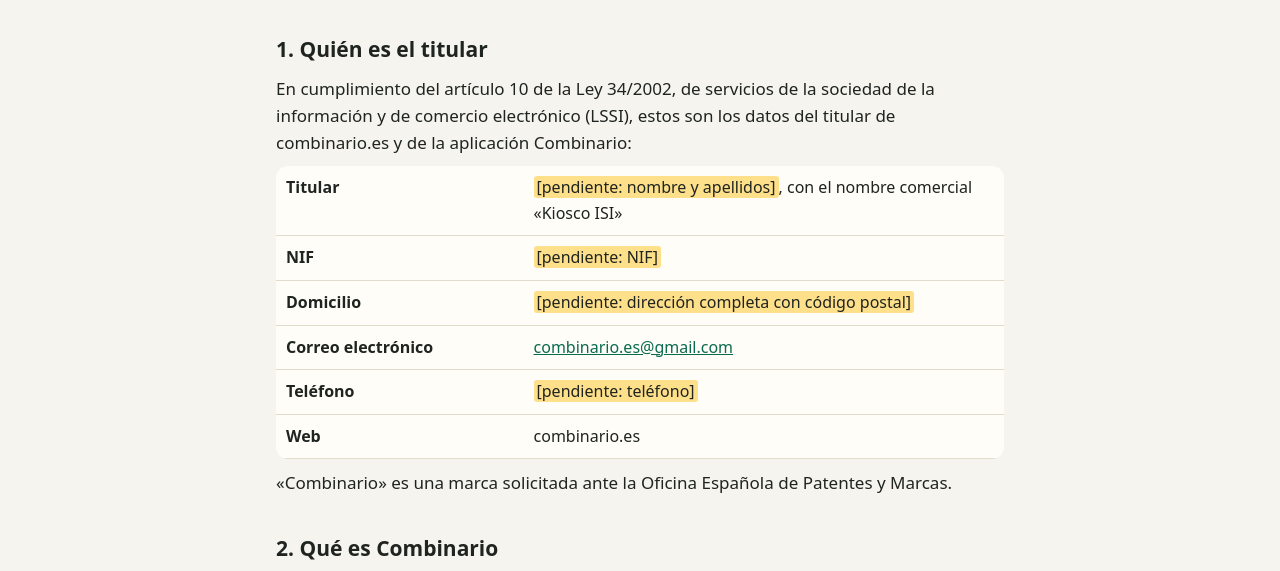
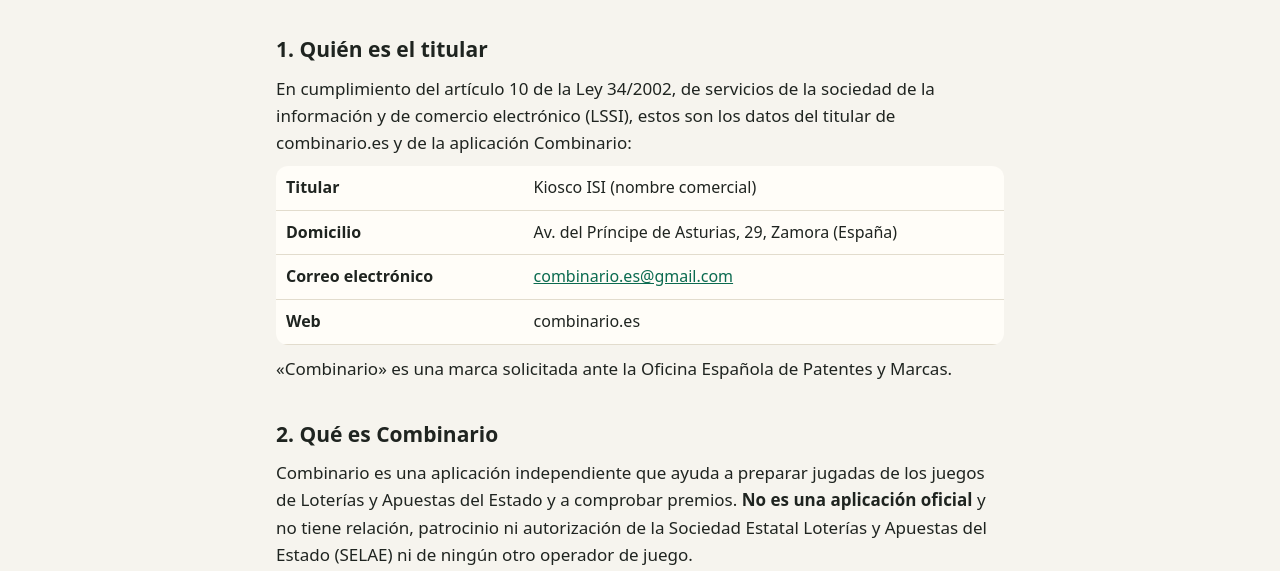
Before and after one commit to kioscoisi/combinario, a plain HTML site: page legal/aviso-legal.html in a window 1280 px wide. Shown: the part 215-786 px from the top of the page. Drawn offline with Linux system fonts and the light colour scheme.

Commit message:
Web: aviso legal, privacidad, cookies y condiciones de uso; enlaces en todas las páginas; mensaje DGOJ; fuentes propias en Navidad; accesibilidad
Co-Authored-By: Claude Opus 5.5 <noreply@anthropic.com>
Claude-Session: https://claude.ai/code/session_014ydrDuH8QnpRXK3QJ18y7W

```diff
--- a/legal/aviso-legal.html
+++ b/legal/aviso-legal.html
@@ -18,7 +18,7 @@
 
 <h2>1. Quién es el titular</h2>
 <p>En cumplimiento del artículo 10 de la Ley 34/2002, de servicios de la sociedad de la información y de comercio electrónico (LSSI), estos son los datos del titular de combinario.es y de la aplicación Combinario:</p>
-<table><tr><th scope="row">Titular</th><td><mark>[pendiente: nombre y apellidos]</mark>, con el nombre comercial «Kiosco ISI»</td></tr><tr><th scope="row">NIF</th><td><mark>[pendiente: NIF]</mark></td></tr><tr><th scope="row">Domicilio</th><td><mark>[pendiente: dirección completa con código postal]</mark></td></tr><tr><th scope="row">Correo electrónico</th><td><a href="mailto:combinario.es@gmail.com">combinario.es@gmail.com</a></td></tr><tr><th scope="row">Teléfono</th><td><mark>[pendiente: teléfono]</mark></td></tr><tr><th scope="row">Web</th><td>combinario.es</td></tr></table>
+<table><tr><th scope="row">Titular</th><td>Kiosco ISI (nombre comercial)</td></tr><tr><th scope="row">Domicilio</th><td>Av. del Príncipe de Asturias, 29, Zamora (España)</td></tr><tr><th scope="row">Correo electrónico</th><td><a href="mailto:combinario.es@gmail.com">combinario.es@gmail.com</a></td></tr><tr><th scope="row">Web</th><td>combinario.es</td></tr></table>
 <p>«Combinario» es una marca solicitada ante la Oficina Española de Patentes y Marcas.</p>
 
 <h2>2. Qué es Combinario</h2>
```
Also changed, not shown: legal/privacidad.html (+1 -1 lines).
